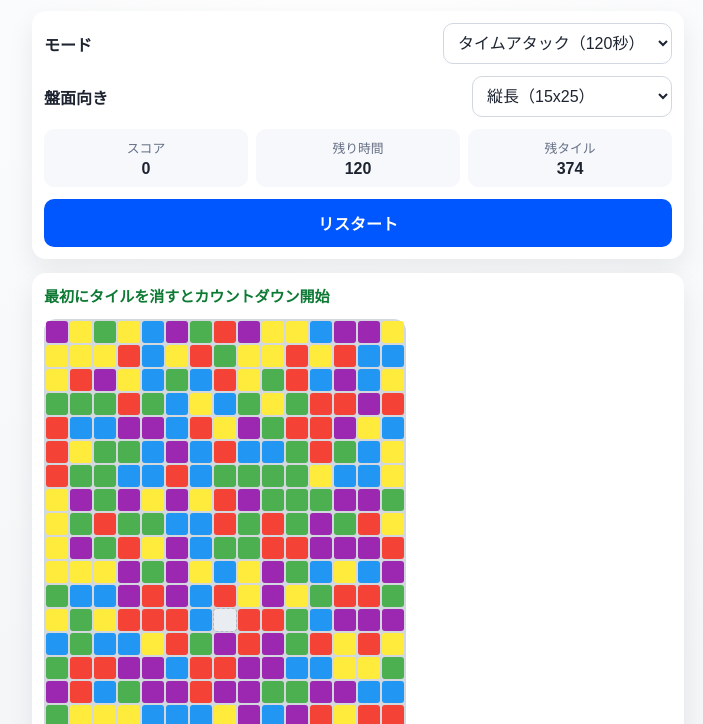
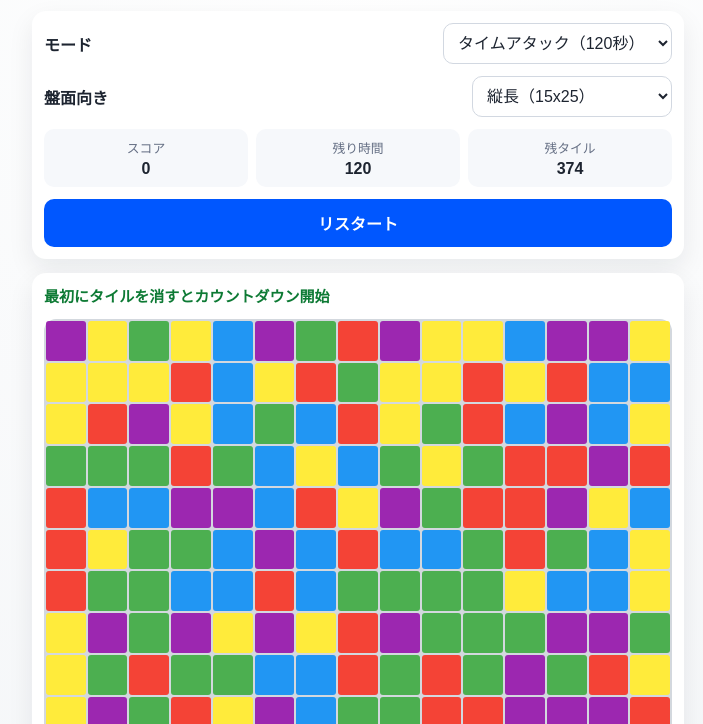
Before and after one commit to tlpt-telepath/tile-puzzle, a plain HTML site: page index.html in a window 1280 px wide. Shown: the part 76-800 px from the top of the page, without its empty margins (282-985 px from the left). Drawn offline with Linux system fonts and the light colour scheme.

Commit message:
Make board full-width with square tiles and no gaps

```diff
--- a/style.css
+++ b/style.css
@@ -119,7 +119,7 @@ button:active {
   border-radius: var(--radius);
   padding: 12px;
   box-shadow: 0 10px 26px rgba(14, 24, 42, 0.08);
-  overflow-x: auto;
+  overflow: hidden;
 }
 
 #message {
@@ -139,20 +139,18 @@ button:active {
 
 .board {
   --cols: 25;
-  --cell-size: clamp(12px, 3vw, 22px);
   display: grid;
-  grid-template-columns: repeat(var(--cols), var(--cell-size));
+  grid-template-columns: repeat(var(--cols), minmax(0, 1fr));
   gap: 2px;
   background: var(--board-bg);
   padding: 2px;
   border-radius: 12px;
   touch-action: manipulation;
-  width: max-content;
-  max-width: 100%;
+  width: 100%;
 }
 
 .cell {
-  width: var(--cell-size);
+  width: 100%;
   aspect-ratio: 1;
   border-radius: 3px;
   border: none;
```
